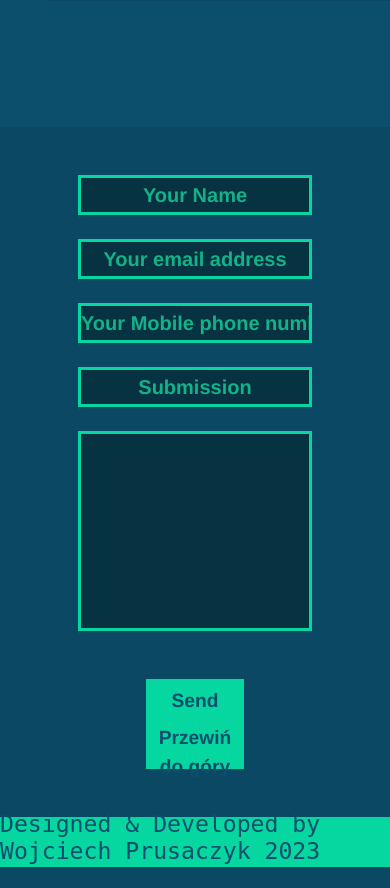
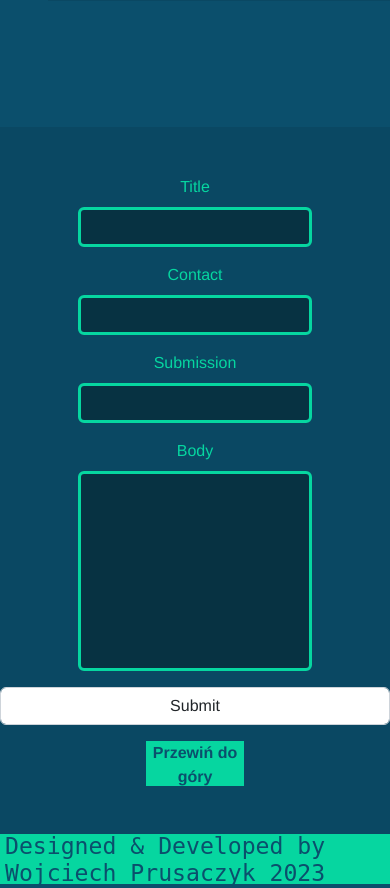
Before and after one commit to WojciechPrusaczyk/PortfolioWebsite, a Symfony app: template templates/Index/index.html.twig in a window 390 px wide; the page is wider, and only the part inside the window is pictured. Shown: the part 2621-3509 px from the top of that part. Before the commit the page ends 3488 px from the top of that part, so only its background shows below. Run offline with Twig, Linux system fonts and the light colour scheme; the template is opened without the code that fills it, so the values that code supplies are empty; form fields are guessed from the names that the template uses; style sheets or scripts are compiled from the project's sources; some libraries are stand-ins or nearby versions.

Commit message:
przerobienie formularza php na symfony

```diff
--- a/assets/js/ReactComponents/index.js
+++ b/assets/js/ReactComponents/index.js
@@ -112,10 +112,10 @@
                         <strong>Currently living in: </strong>{this.values.location}
                     </p>
                     <p>
-                        <strong>Last commit: </strong>{this.values.commitDate}
+                        <strong>Last commit date: </strong>{this.values.commitDate}
                     </p>
                     <p>
-                        <strong>Last commit: </strong>{this.values.commitMessage}
+                        <strong>Last commit message: </strong>{this.values.commitMessage}
                     </p>
                 </div>
             )
@@ -158,7 +158,7 @@
     // generowanie ostatniego commita wraz z datą
     for ( let event of events)
     {
-        if ("commits" in event['payload'] )
+        if ( event["type"] === "PushEvent"  )
         for ( let commit of event['payload']['commits'])
         {
             if ( commit['author']['name'] === gitHubUsername)
--- a/assets/styles/style.scss
+++ b/assets/styles/style.scss
@@ -25,6 +25,10 @@
     display: flex;
     align-items: center;
     justify-content: center;
+    padding: 5px;
+    p {
+        margin-top: 10px;
+    }
 }
 header ul{
     position: relative;
@@ -135,8 +139,8 @@
             font-size: 20px;
             text-decoration: none;
             color: $darkerGreenColour;
+            text-align: center;
             margin: auto;
-            text-align: center;
             font-weight: bold;
             border: $greenColour 3px solid;
             background-color: $darkerBgColour;
@@ -151,10 +155,16 @@
                 outline: none;
             }
         }
+        div{
+            margin-bottom: 10px;
+            text-align: center;
+            label{
+                color: $greenColour;
+            }
+        }
         textarea{
             height: 200px;
             resize: none;
-            text-align: left;
             padding-left: 5px;
             padding-top: 3px;
             &:hover{
@@ -176,6 +186,13 @@
             max-width: 20%;
             margin-bottom: 20px;
         }
+
+        @media (max-width: 991px){
+            .profilePicture{
+                margin-top:25px;
+            }
+        }
+
         p > strong {
             margin-right: 10px;
         }
@@ -198,6 +215,7 @@
         text-decoration: none;
         display: block;
         text-align: center;
+        font-size: 1rem;
         &:hover{
             color: $bgColour;
         }
--- a/composer.json
+++ b/composer.json
@@ -7,13 +7,18 @@
         "php": ">=8.0.2",
         "ext-ctype": "*",
         "ext-iconv": "*",
+        "doctrine/doctrine-bundle": "^2.8",
+        "doctrine/doctrine-migrations-bundle": "^3.2",
+        "doctrine/orm": "^2.14",
         "symfony/console": "6.0.*",
         "symfony/dotenv": "6.0.*",
         "symfony/flex": "^2",
+        "symfony/form": "6.0.*",
         "symfony/framework-bundle": "6.0.*",
         "symfony/maker-bundle": "^1.43",
         "symfony/runtime": "6.0.*",
         "symfony/twig-bundle": "6.0.*",
+        "symfony/validator": "6.0.*",
         "symfony/webpack-encore-bundle": "^1.16",
         "symfony/yaml": "6.0.*"
     },
--- a/config/bundles.php
+++ b/config/bundles.php
@@ -5,4 +5,6 @@
     Symfony\Bundle\MakerBundle\MakerBundle::class => ['dev' => true],
     Symfony\Bundle\TwigBundle\TwigBundle::class => ['all' => true],
     Symfony\WebpackEncoreBundle\WebpackEncoreBundle::class => ['all' => true],
+    Doctrine\Bundle\DoctrineBundle\DoctrineBundle::class => ['all' => true],
+    Doctrine\Bundle\MigrationsBundle\DoctrineMigrationsBundle::class => ['all' => true],
 ];
--- a/src/Controller/IndexController.php
+++ b/src/Controller/IndexController.php
@@ -2,6 +2,7 @@
 
 namespace App\Controller;
 
+use App\Form\EmailType;
 use Symfony\Bundle\FrameworkBundle\Controller\AbstractController;
 use Symfony\Component\Routing\Annotation\Route;
 
@@ -10,7 +11,9 @@
     #[Route('/', name: 'app_index')]
     public function index(): \Symfony\Component\HttpFoundation\Response
     {
+        $form = $this->createForm(EmailType::class);
         return $this->render('/Index/index.html.twig', [
+            'form' => $form->createView(),
             'title' => 'Wojciech Prusaczyk: portfolio',
         ]);
     }
--- a/templates/Index/index.html.twig
+++ b/templates/Index/index.html.twig
@@ -66,20 +66,13 @@
     </div>
     <div id="footer-components" class="contact paragraph py-5">
         <div id="contact" class="contact-form overall col-lg-6 col-12">
-            <form action="mailer.php" method="POST">
-                <input type="text" name="name" value="Your Name" onfocus="if(value=='Your Name'){value=''}" onblur="if(value==''){value='Your Name'}"><br>
-
-                <input type="text" name="email" value="Your email address" onfocus="if(value=='Your email address'){value=''}" onblur="if(value==''){value='Your email address'}"><br>
-
-                <input type="text" name="phone" value="Your Mobile phone number" onfocus="if(value=='Your Mobile phone number'){value=''}" onblur="if(value==''){value='Your Mobile phone number'}"><br>
-
-                <input type="text" name="title" value="Submission" onfocus="if(value=='Submission'){value=''}" onblur="if(value==''){value='Submission'}"><br>
-
-                <textarea type="text" name="text" onload="value='Write your message here'" onfocus="if(value=='Write your message here'){value=''}" onblur="if(value==''){value='Write your message here'}"></textarea><br>
-
-                <br>
-                <input type="submit" class="button" value="Send" name="submit" onclick="">
-            </form>
+            {{ form_start(form) }}
+                {{ form_row(form.title) }}
+                {{ form_row(form.contact) }}
+                {{ form_row(form.submission) }}
+                {{ form_row(form.body) }}
+                {{ form_row(form.submit) }}
+            {{ form_end(form) }}
         </div>
         <div id="github" class="contact-graphic overall col-lg-6 col-12"></div>
         <div id="moveToTop" class="col-12"><a href="#" class="button">Przewiń do góry</a></div>
```
Also changed, not shown: 3 other files.
